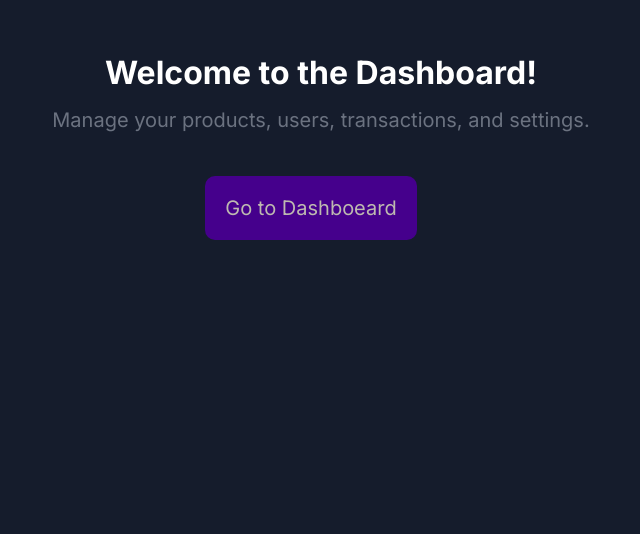
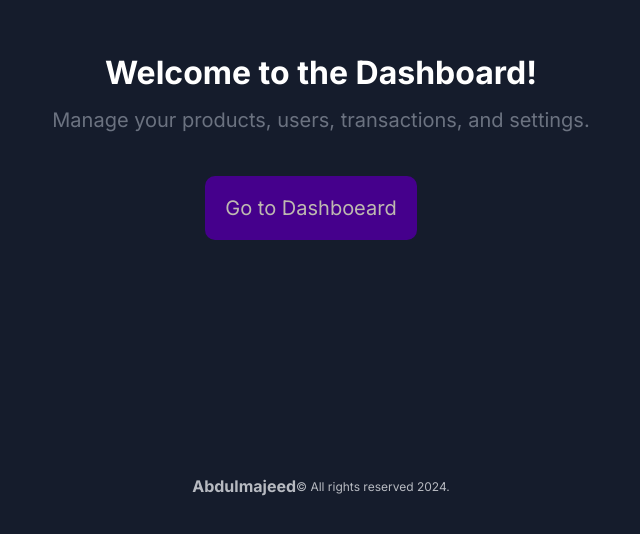
Before and after one commit to Abdulmajeed-Tawfiq/dashboard, a Next.js app: page / in a window 1280 px wide. Shown: the part 264-798 px from the top of the page, without its empty margins (319-959 px from the left). Built offline with nearby package versions, Linux system fonts and the light colour scheme.

Commit message:
edit on Home page

```diff
--- a/app/page.tsx
+++ b/app/page.tsx
@@ -1,5 +1,6 @@
 import Link from "next/link";
 import styles from "./ui/home/home.module.css";
+import Footer from "./ui/dashboard/footer/footer";
 
 export default function Home() {
   return (
@@ -13,6 +14,9 @@ export default function Home() {
           Go to Dashboeard
         </Link>
       </nav>
+      <footer className={styles.footer}>
+        <Footer />
+      </footer>
     </div>
   );
 }
--- a/app/ui/home/home.module.css
+++ b/app/ui/home/home.module.css
@@ -34,3 +34,8 @@
   background-color: #181a1b;
   transition: 0.3s ease-in-out;
 }
+
+.footer {
+  position: absolute;
+  bottom: 5%;
+}
```
